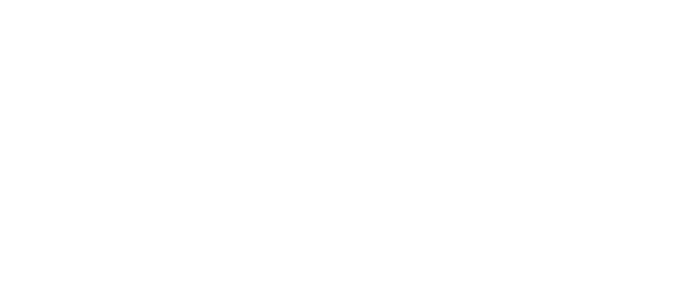
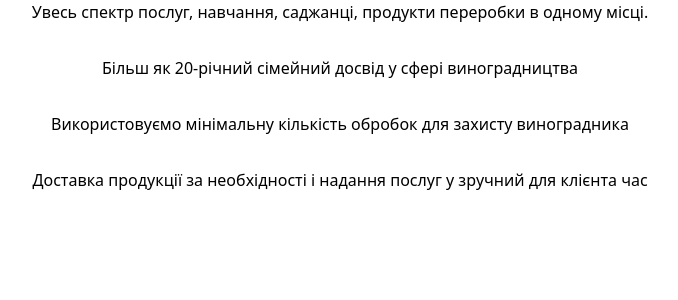
Before and after one commit to SoftRyzen-internship/grape_paradise, a Next.js app: page / in a window 1280 px wide. Shown: the top 300 px of the page, without its empty margins (300-978 px from the left). Built offline with nearby package versions, Linux system fonts and the light colour scheme.

Commit message:
added a json file with content and created a card component

```diff
--- a/package.json
+++ b/package.json
@@ -28,6 +28,7 @@
     "@types/node": "^20",
     "@types/react": "^18",
     "@types/react-dom": "^18",
+    "@types/react-scroll": "^1.8.10",
     "@typescript-eslint/eslint-plugin": "^7.8.0",
     "@typescript-eslint/parser": "^7.8.0",
     "eslint": "^8",
--- a/src/components/Observer.tsx
+++ b/src/components/Observer.tsx
@@ -1,3 +1,9 @@
+import { Advantages } from '@/sections/Advantages';
+
 export const Observer = () => {
-	return <div></div>;
+	return (
+		<div>
+			<Advantages />
+		</div>
+	);
 };
--- /dev/null
+++ b/src/components/common/AdvantagesCard/AdvantagesCard.tsx
@@ -0,0 +1,18 @@
+import React from 'react';
+
+import { advantagesData } from '@/data';
+
+export interface AdvantagesCardProps {}
+
+export const AdvantagesCard: React.FC<AdvantagesCardProps> = () => {
+	return (
+		<ul className='flex flex-col gap-8 px-4'>
+			{advantagesData.advantages.map(({ id, icon, description }) => (
+				<li key={id}>
+					{icon}
+					<p className='text-center'>{description}</p>
+				</li>
+			))}
+		</ul>
+	);
+};
--- /dev/null
+++ b/src/components/common/AdvantagesCard/index.ts
@@ -0,0 +1 @@
+export { AdvantagesCard } from './AdvantagesCard';
--- /dev/null
+++ b/src/data/advantagesData.json
@@ -0,0 +1,25 @@
+{
+	"title": "Ми вирізняємося тим, що:",
+	"advantages": [
+		{
+			"id": 1,
+			"icon": "",
+			"description": "Увесь спектр послуг, навчання, саджанці, продукти переробки в одному місці."
+		},
+		{
+			"id": 2,
+			"icon": "",
+			"description": "Більш як 20-річний сімейний досвід у сфері виноградництва"
+		},
+		{
+			"id": 3,
+			"icon": "",
+			"description": "Використовуємо мінімальну кількість обробок для захисту виноградника"
+		},
+		{
+			"id": 4,
+			"icon": "",
+			"description": "Доставка продукції за необхідності і надання послуг у зручний для клієнта час"
+		}
+	]
+}
--- a/src/data/index.ts
+++ b/src/data/index.ts
@@ -1 +1,3 @@
-export { default as metaData } from "./metaData.json";
+export { default as metaData } from './metaData.json';
+
+export { default as advantagesData } from './advantagesData.json';
--- /dev/null
+++ b/src/sections/Advantages/Advantages.tsx
@@ -0,0 +1,13 @@
+import React from 'react';
+
+import { AdvantagesCard } from '@/components/common/AdvantagesCard';
+
+export interface AdvantagesProps {}
+
+export const Advantages: React.FC<AdvantagesProps> = () => {
+	return (
+		<section>
+			<AdvantagesCard />
+		</section>
+	);
+};
--- /dev/null
+++ b/src/sections/Advantages/index.ts
@@ -0,0 +1 @@
+export { Advantages } from './Advantages';
```
Also changed, not shown: src/sections/Advantages/Advantages.module.css (added), 2 other files (tests, documents, lock files or other folders).
